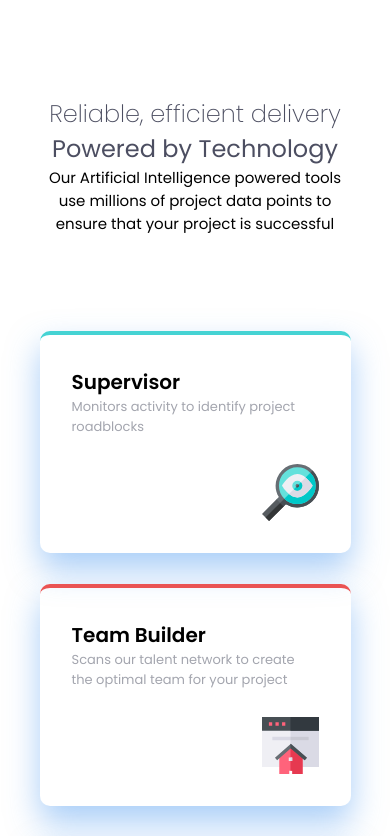
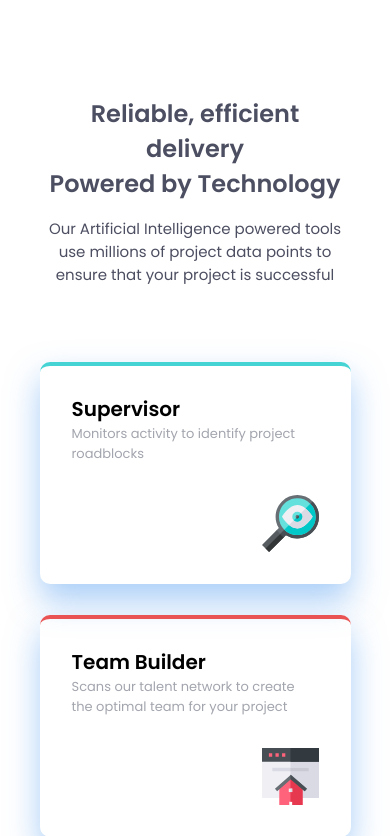
Before and after one commit to natanem/four-card-feature-section, a plain HTML site: page index.html in a window 390 px wide. Shown: the top 836 px of the page. Drawn offline with Linux system fonts and the light colour scheme.

Commit message:
Add files via upload

```diff
--- a/style.css
+++ b/style.css
@@ -21,26 +21,31 @@ body{
 section{
     max-width: 90rem;
     height: 62rem;
-    margin: auto;
+    margin: 0 auto;
 }
 section div{
     width: 33.75rem;
-    margin: 5rem auto;
+    margin: 5rem auto 3.75rem auto;
 }
 h1{
     font-size: 2.25rem;
+    /* line-height: 3.44; */
     font-weight: 200;
     color: var(--very-dark-blue);
     text-align: center;
+    margin: 0;
 }
 h1 strong{
     display: block;
-    font-weight: 400;
-
+    font-weight: 600;
+    margin: 0;
 }
 p.lead{
     font-size: 0.94rem;
     text-align: center;
+    margin-top: 1rem;
+    font-weight: 400;
+    color: var(--very-dark-blue);
 }
 section.cards{
     width: 69.4rem;
@@ -105,6 +110,7 @@ article.card p{
     }
     section div h1{
         font-size: 1.5rem;
+        font-weight: 600;
     }
     section div p.lead{
         font-size: 0.9375rem;
@@ -122,6 +128,7 @@ article.card p{
         width: 19.4375rem;
         height: 13.875rem;
         position: static;
+        padding: 1.75rem 2rem;
     }
     article.card:nth-child(1){
         background: url(./images/icon-supervisor.svg) no-repeat calc(100% - 2rem) calc(100% - 2rem)/ 3.5625rem 3.5625rem;
```
